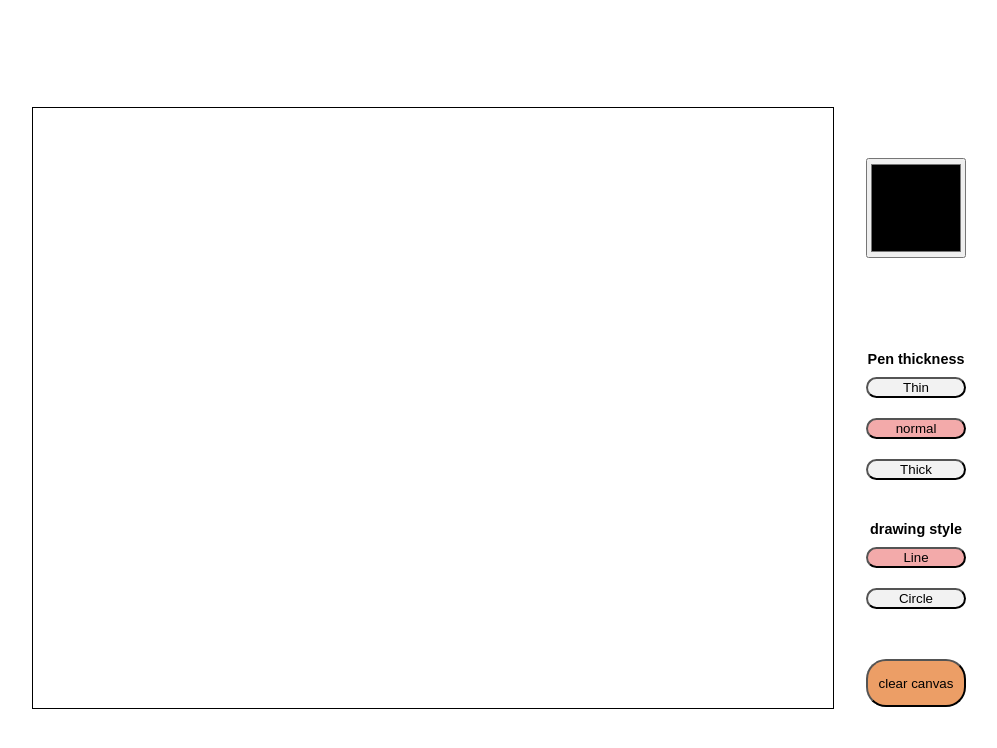
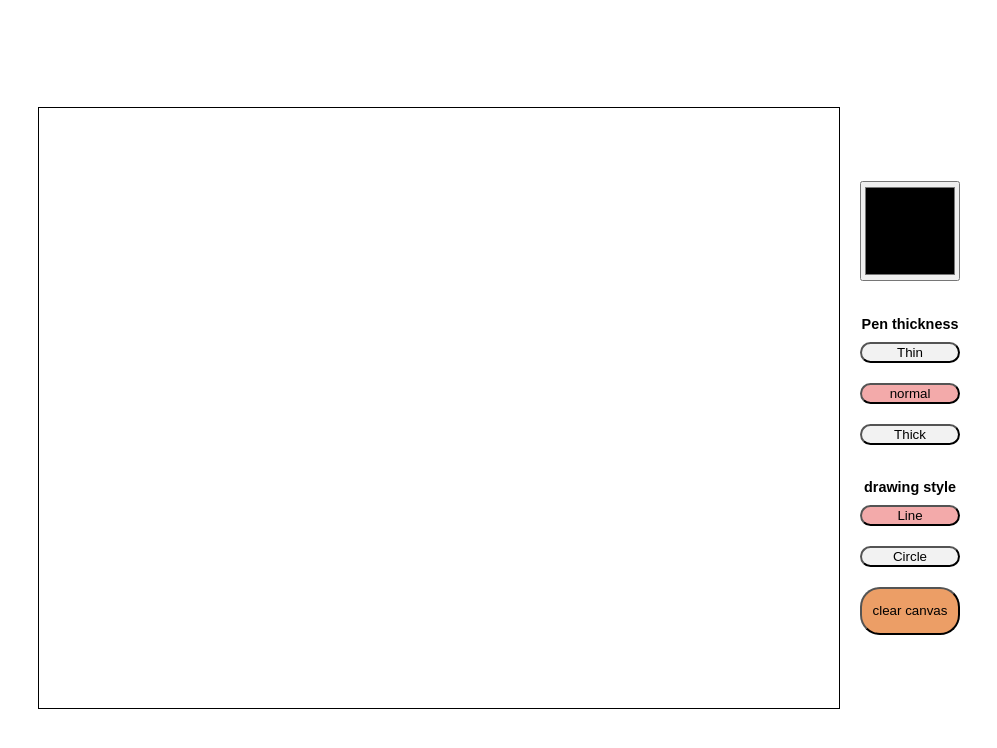
Before and after one commit to ahmedtamerali/3KB-shrinking-challenge-drawing-app, a website: page src/index.html in a window 1280 px wide. Shown: the whole page, without its empty margins (141-1138 px from the left). Drawn offline with Linux system fonts and the light colour scheme.

Commit message:
modifying alignment issues

```diff
--- a/src/index.html
+++ b/src/index.html
@@ -1,19 +1,26 @@
-<body style="display: flex; justify-content: center; align-items: center; height: 100vh;">
-  <canvas id="c" style="border:1px solid black" width="800" height="600"></canvas>
-  <input type="color" id='color' style="margin-left:2rem; margin-bottom:400px; width:100px; height: 100px;">
-  <div style="margin-left: -100px; display: flex; flex-direction: column; gap: 20px; width: 100px;">
-    <h3 style="font-size: 0.9rem; margin-bottom:-10px; text-align:center; font-family: Arial, Helvetica, sans-serif;">Pen thickness</h3>
-    <input id="btn1" type="button" value="Thin" style="border-radius: 50px; background: #f2f2f2;">
-    <input id="btn2" type="button" value="normal" style="border-radius: 50px; background: #f3aaaa;">
-    <input id="btn3" type="button" value="Thick" style="border-radius: 50px;  background: #f2f2f2;">
-  </div>
-  <div style="margin-left: -100px; margin-bottom: -300px; display: flex; flex-direction: column; gap: 20px; width: 100px;">
-    <h3 style="font-size: 0.9rem; margin-bottom:-10px; text-align:center; font-family: Arial, Helvetica, sans-serif;">drawing style</h3>
-    <input id="btn4" type="button" value="Line" style="border-radius: 50px; background: #f3aaaa;">
-    <input id="btn5" type="button" value="Circle" style="border-radius: 50px; background: #f2f2f2;">
-  </div>
-  <div style="margin-left: -100px; margin-bottom: -550px; display: flex; flex-direction: column; gap: 20px; width: 100px;">
-    <input id="btn6" type="button" value="clear canvas" style="border-radius: 20px; background: #ec9e66; height: 3rem;">
+<body style="display:flex;justify-content:center;align-items:center;height:100vh;background-color:white;gap:20px">
+
+  <canvas id="c" style="border:1px solid black; background-color:white;" width="800" height="600"></canvas>
+
+  <div style="display:flex;flex-direction:column;align-items:center;gap:20px;width:100px">
+    <input type="color" id='color' style="width:100px;height:100px;">
+
+    <div style="display:flex;flex-direction:column;gap:20px;width:100px;">
+      <h3 style="font-size:0.9rem;margin-bottom:-10px;text-align:center;font-family:Arial,Helvetica,sans-serif;">Pen thickness</h3>
+      <input id="btn1" type="button" value="Thin" style="border-radius:50px;background:#f2f2f2;">
+      <input id="btn2" type="button" value="normal" style="border-radius:50px;background:#f3aaaa;">
+      <input id="btn3" type="button" value="Thick" style="border-radius:50px;background:#f2f2f2;">
+    </div>
+
+    <div style="display:flex;flex-direction:column;gap:20px;width:100px;">
+      <h3 style="font-size:0.9rem;margin-bottom:-10px;text-align:center;font-family:Arial,Helvetica,sans-serif;">drawing style</h3>
+      <input id="btn4" type="button" value="Line" style="border-radius:50px;background:#f3aaaa;">
+      <input id="btn5" type="button" value="Circle" style="border-radius:50px;background:#f2f2f2;">
+    </div>
+
+    <div style="display:flex;flex-direction:column;gap:20px;width:100px;">
+      <input id="btn6" type="button" value="clear canvas" style="border-radius:20px;background:#ec9e66;height:3rem;">
+    </div>
   </div>
 </body>
 
```
Also changed, not shown: dist/index.html, dist/uri.txt.
